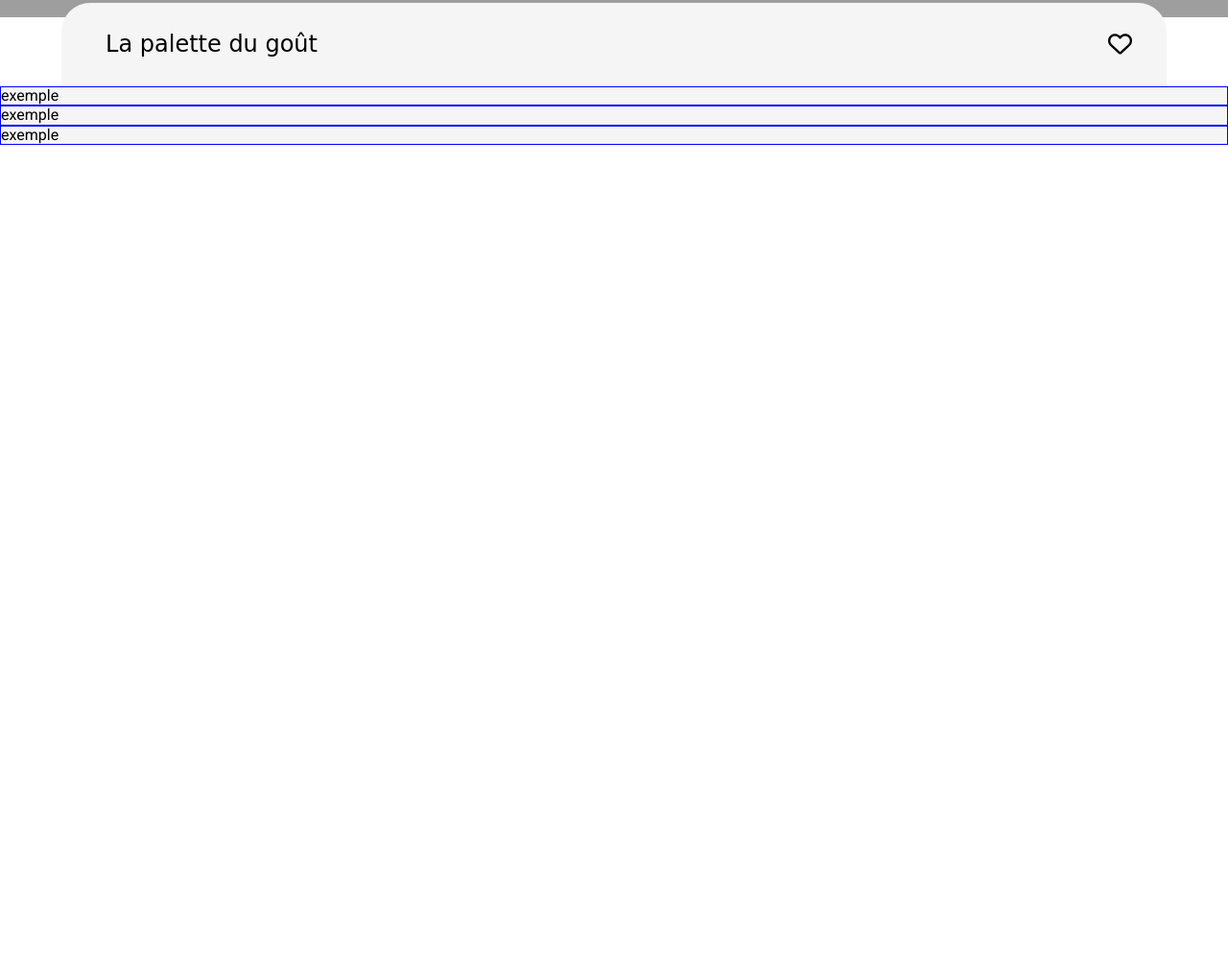
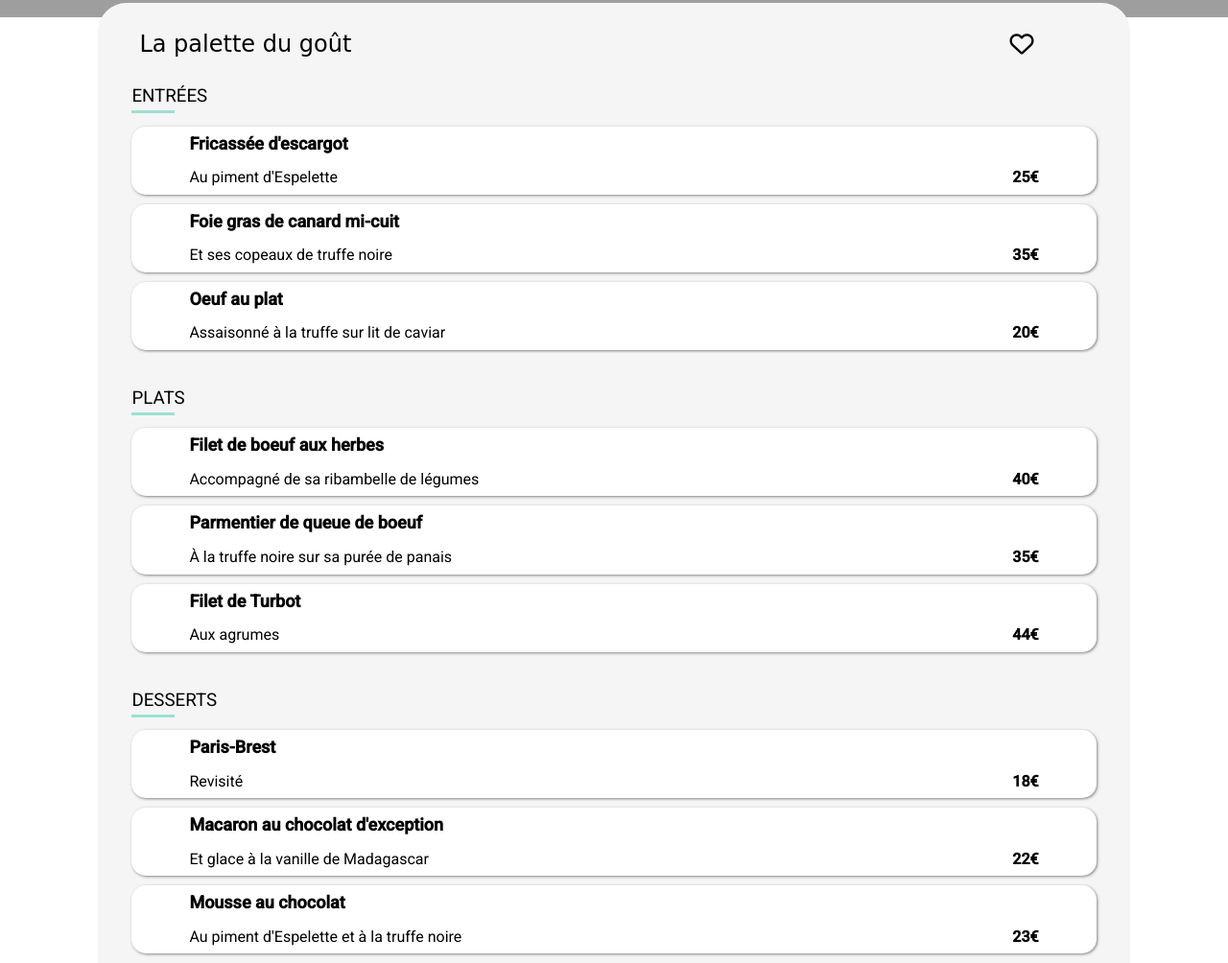
Before and after one commit to ivan-bojovic/IvanBojovic_3_08032022, a website: page pages/palettes-du-gout.html in a window 1280 px wide. Shown: the part 312-1316 px from the top of the page at 96% size. Before the commit the page ends 800 px from the top, so only its background shows below. Drawn offline with Linux system fonts and the light colour scheme; grey boxes are pictures that could not be loaded; a web font is replaced by a local one.

Commit message:
page restaurant menu

```diff
--- a/pages/palettes-du-gout.html
+++ b/pages/palettes-du-gout.html
@@ -29,9 +29,78 @@
             </section>
             <!--menu-->
             <section class="section">
-                <div class="section_menu">exemple</div>
-                <div class="section_menu">exemple</div>
-                <div class="section_menu">exemple</div>
+                <div class="section_menu">
+                    <h3>ENTRÉES</h3>
+                    <div class="section_menu-info">
+                        <h4>Fricassée d'escargot</h4>
+                        <div class="section_menu-info-prix">
+                            <p>Au piment d'Espelette</p>
+                            <span>25€</span>
+                        </div>
+                    </div>
+                    <div class="section_menu-info">
+                        <h4>Foie gras de canard mi-cuit</h4>
+                        <div class="section_menu-info-prix">
+                            <p>Et ses copeaux de truffe noire</p>
+                            <span>35€</span>
+                        </div>
+                    </div>
+                    <div class="section_menu-info">
+                        <h4>Oeuf au plat</h4>
+                        <div class="section_menu-info-prix">
+                            <p>Assaisonné à la truffe sur lit de caviar</p>
+                            <span>20€</span>
+                        </div>
+                    </div>
+                </div>
+                <div class="section_menu">
+                    <h3>PLATS</h3>
+                    <div class="section_menu-info">
+                        <h4>Filet de boeuf aux herbes</h4>
+                        <div class="section_menu-info-prix">
+                            <p>Accompagné de sa ribambelle de légumes</p>
+                            <span>40€</span>
+                        </div>
+                    </div>
+                    <div class="section_menu-info">
+                        <h4>Parmentier de queue de boeuf</h4>
+                        <div class="section_menu-info-prix">
+                            <p>À la truffe noire sur sa purée de panais</p>
+                            <span>35€</span>
+                        </div>
+                    </div>
+                    <div class="section_menu-info">
+                        <h4>Filet de Turbot</h4>
+                        <div class="section_menu-info-prix">
+                            <p>Aux agrumes</p>
+                            <span>44€</span>
+                        </div>
+                    </div>
+                </div>
+                <div class="section_menu">
+                    <h3>DESSERTS</h3>
+                    <div class="section_menu-info">
+                        <h4>Paris-Brest</h4>
+                        <div class="section_menu-info-prix">
+                            <p>Revisité</p>
+                            <span>18€</span>
+                        </div>
+                    </div>
+                    <div class="section_menu-info">
+                        <h4>Macaron au chocolat d'exception</h4>
+                        <div class="section_menu-info-prix">
+                            <p>Et glace à la vanille de Madagascar</p>
+                            <span>22€</span>
+                        </div>
+                    </div>
+                    <div class="section_menu-info">
+                        <h4>Mousse au chocolat </h4>
+                        <div class="section_menu-info-prix">
+                            <p>Au piment d'Espelette et à la truffe noire</p>
+                            <span>23€</span>
+                        </div>
+                    </div>
+                </div>
             </section>
 
         </main>
--- a/style.scss
+++ b/style.scss
@@ -1,6 +1,7 @@
 $breakpoint: 767px;
 $tertiaire: #99E2D0;
 $primaire: #9356DC;
+$gris:  #f5f5f5;
 @mixin shadow-base {
     box-shadow: 1px 1px 3px 0 rgba(68, 67, 67, 0.64);
 }
@@ -83,7 +84,7 @@ body {
         gap: 20px;
         margin: 0 20px 20px 30px;
         width: 70%;
-        background-color: #f5f5f5;
+        background-color: $gris;
         border-radius: 15px;
         cursor: pointer;
         position: relative;
@@ -123,7 +124,7 @@ body {
 /*menus*/
 .menus {
     padding: 30px 0 20px 0;
-    background-color: #f5f5f5;
+    background-color: $gris;
     &_titre {
         padding-left: 100px;
         @media screen and (max-width: $breakpoint) {
@@ -279,11 +280,9 @@ body {
     }
     &_titres {
         position: relative;
-        margin-top: -15px;
-        padding: 0 5%;
+        margin: -15px 8% 0 8%;
         @media screen and (max-width: $breakpoint) {
-            margin-top: -50px;
-            padding: 0%;
+            margin: -50px 0 0 0;
         }
     }
 }
@@ -293,7 +292,7 @@ body {
         font-weight: 500;
         margin: 0%;
         padding: 30px 0 30px 4%;
-        background-color: #f5f5f5;
+        background-color: $gris;
         border-radius: 30px 30px 0 0;
     }
     & i {
@@ -303,7 +302,7 @@ body {
         top: 50%;
         transform: translateY(-50%);
         @media screen and (max-width: $breakpoint) {
-            right: 40px;
+            right: 8%;
         }
     }
     & .fas {
@@ -320,8 +319,68 @@ body {
 }
 /*menu*/
 .section {
+    display: flex;
+    flex-direction: column;
+    gap: 30px;
+    margin: 0 8%;
+    background-color: $gris;
+    @media screen and (max-width: $breakpoint) {
+        margin: 0%;
+    }
     &_menu {
-        border: 1px solid blue;
-        background-color: #f5f5f5;
+        & h3 {
+            margin: 0 0 20px 35px;
+            font-weight: 400;
+            position: relative;
+            &::after {
+                content: "";
+                position: absolute;
+                height: 3px;
+                width: 45px;
+                background-color: $tertiaire;
+                top: 25px;
+                left: 0;
+            }
+            @media screen and (max-width: $breakpoint) {
+                margin: 0 0 20px 4%;
+            }
+        }
     }
 }
+
+.section_menu {
+    &-info {
+        background-color: white;
+        margin: 0 35px 10px 35px;
+        border-radius: 15px;
+        padding: 0 60px;
+        cursor: pointer;
+        white-space: nowrap;
+        @include shadow-base;
+        @media screen and (max-width: $breakpoint) {
+            margin: 0 4% 10px 4%;
+            padding: 0 10px;
+        }
+        & h4 {
+            margin: 0%;
+            padding: 8px 0;
+            font-size: 18px;
+            text-overflow: ellipsis;
+            overflow: hidden;
+        }
+        &-prix {
+            display: flex;
+            justify-content: space-between;
+            align-items: center;
+            & p {
+                margin: 0%;
+                padding: 8px 0;
+                text-overflow: ellipsis;
+                overflow: hidden;
+            }
+            & span {
+                font-weight: bold;
+            }
+        }
+    }
+}
```
Also changed, not shown: style.css, 1 other file.
